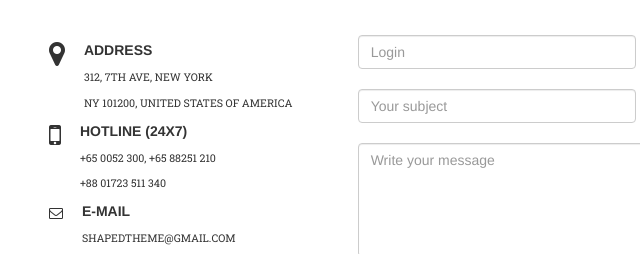
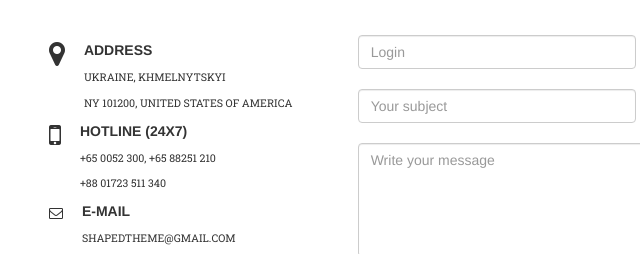
Before and after one commit to VadymLavrinchuk/vadymlavrinchuk.github.io, a plain HTML site: page index.html in a window 1280 px wide. Shown: the part 3205-3459 px from the top of the page, 143-783 px from the left. Drawn offline with nearby package versions, Linux system fonts and the light colour scheme.

Commit message:
Content replace

```diff
--- a/index.html
+++ b/index.html
@@ -334,7 +334,7 @@
 						<li><i class="fa fa-map-marker fa-2x" aria-hidden="true"></i></li>
 						<li>
 							<p>Address</p>
-							<p class="contacts">312, 7th Ave, New York</p>
+							<p class="contacts">Ukraine, Khmelnytskyi</p>
 							<p class="contacts">NY 101200, United States of America</p>
 						</li>
 					</ul>
```
